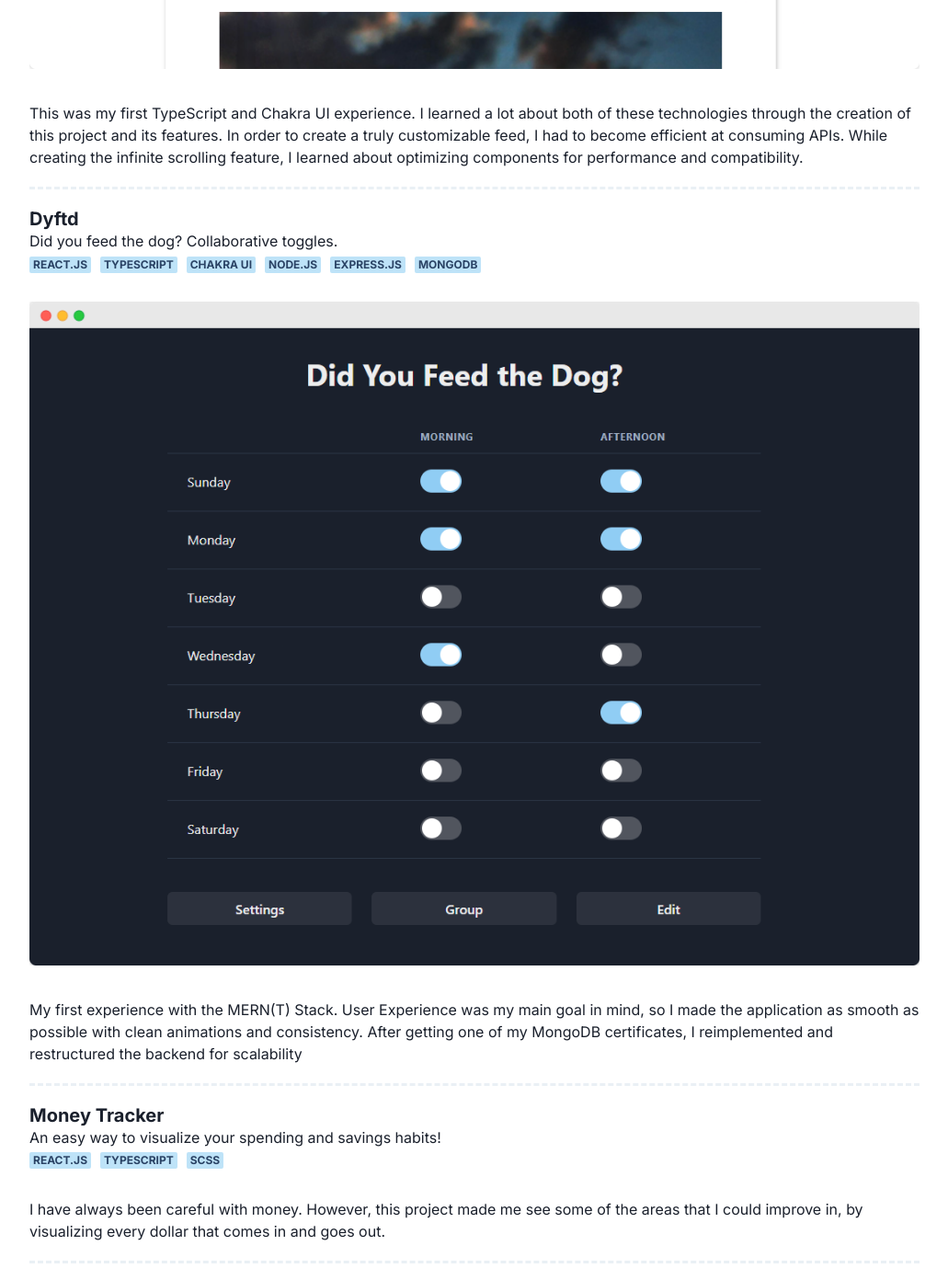
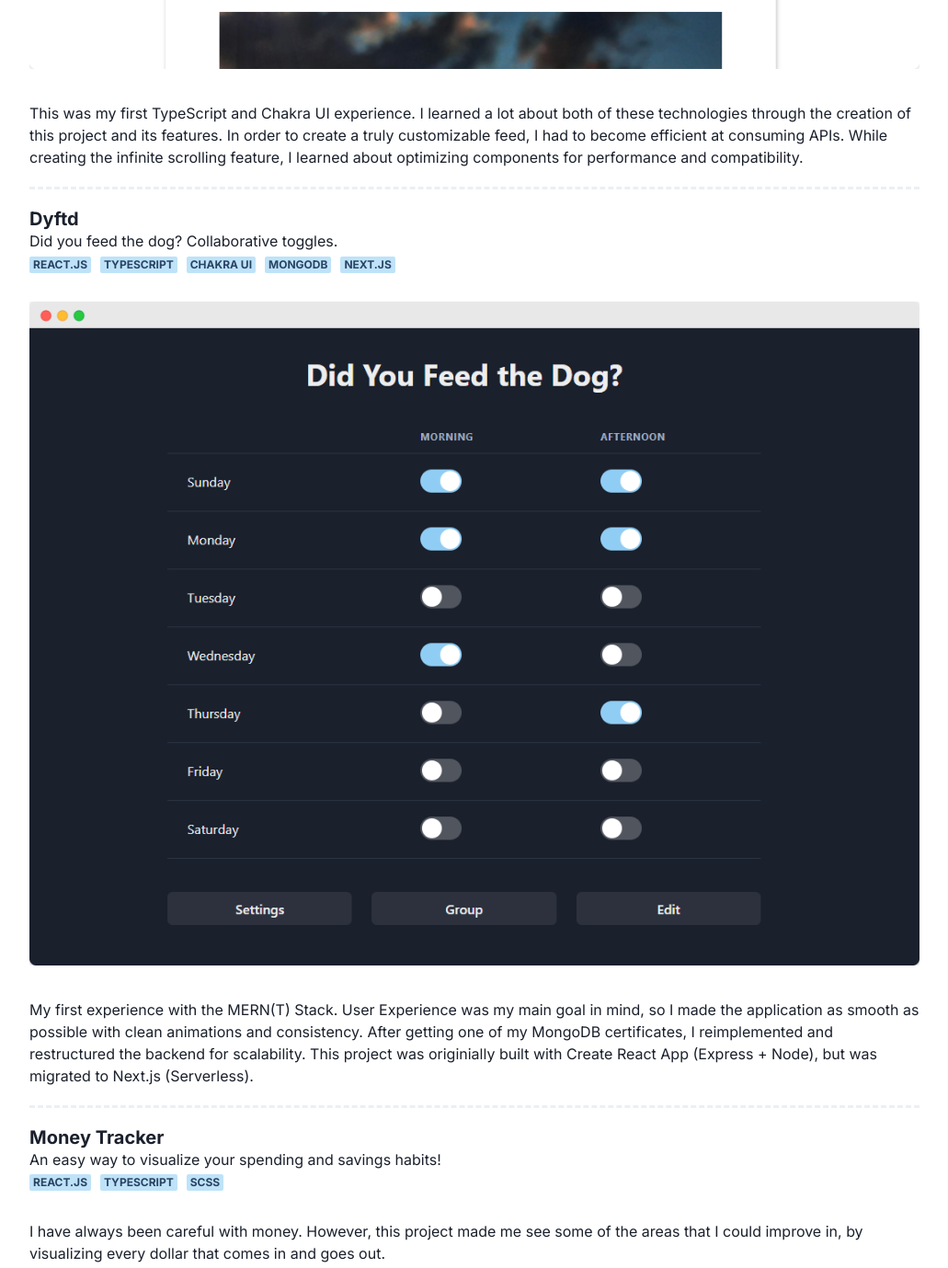
Before and after one commit to Mito9999/portfolio, a Next.js app: page /projects in a window 1280 px wide. Shown: the part 1949-3328 px from the top of the page at 92% size, without its empty margins (124-1155 px from the left). Built offline with nearby package versions, Linux system fonts and the light colour scheme.

Commit message:
Update DYFTD Project description

```diff
--- a/pages/projects.js
+++ b/pages/projects.js
@@ -44,15 +44,8 @@ const projects = [
       height: "803px",
     },
     story:
-      "My first experience with the MERN(T) Stack. User Experience was my main goal in mind, so I  made the application as smooth as possible with clean animations and consistency. After getting one of my MongoDB certificates, I reimplemented and restructured the backend for scalability",
-    tech: [
-      "React.js",
-      "TypeScript",
-      "Chakra UI",
-      "Node.js",
-      "Express.js",
-      "MongoDB",
-    ],
+      "My first experience with the MERN(T) Stack. User Experience was my main goal in mind, so I  made the application as smooth as possible with clean animations and consistency. After getting one of my MongoDB certificates, I reimplemented and restructured the backend for scalability. This project was originially built with Create React App (Express + Node), but was migrated to Next.js (Serverless).",
+    tech: ["React.js", "TypeScript", "Chakra UI", "MongoDB", "Next.js"],
   },
   {
     id: 4,
```
